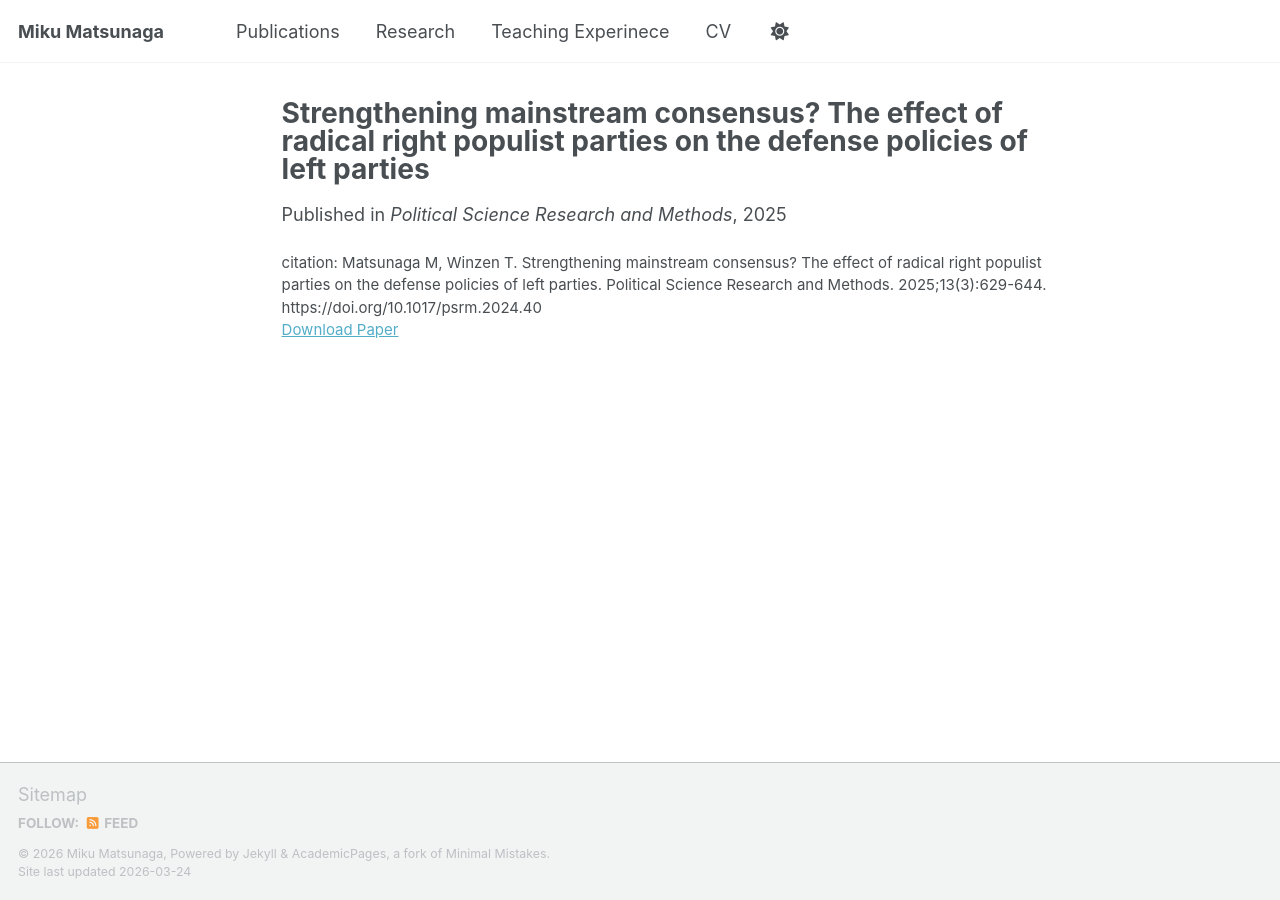
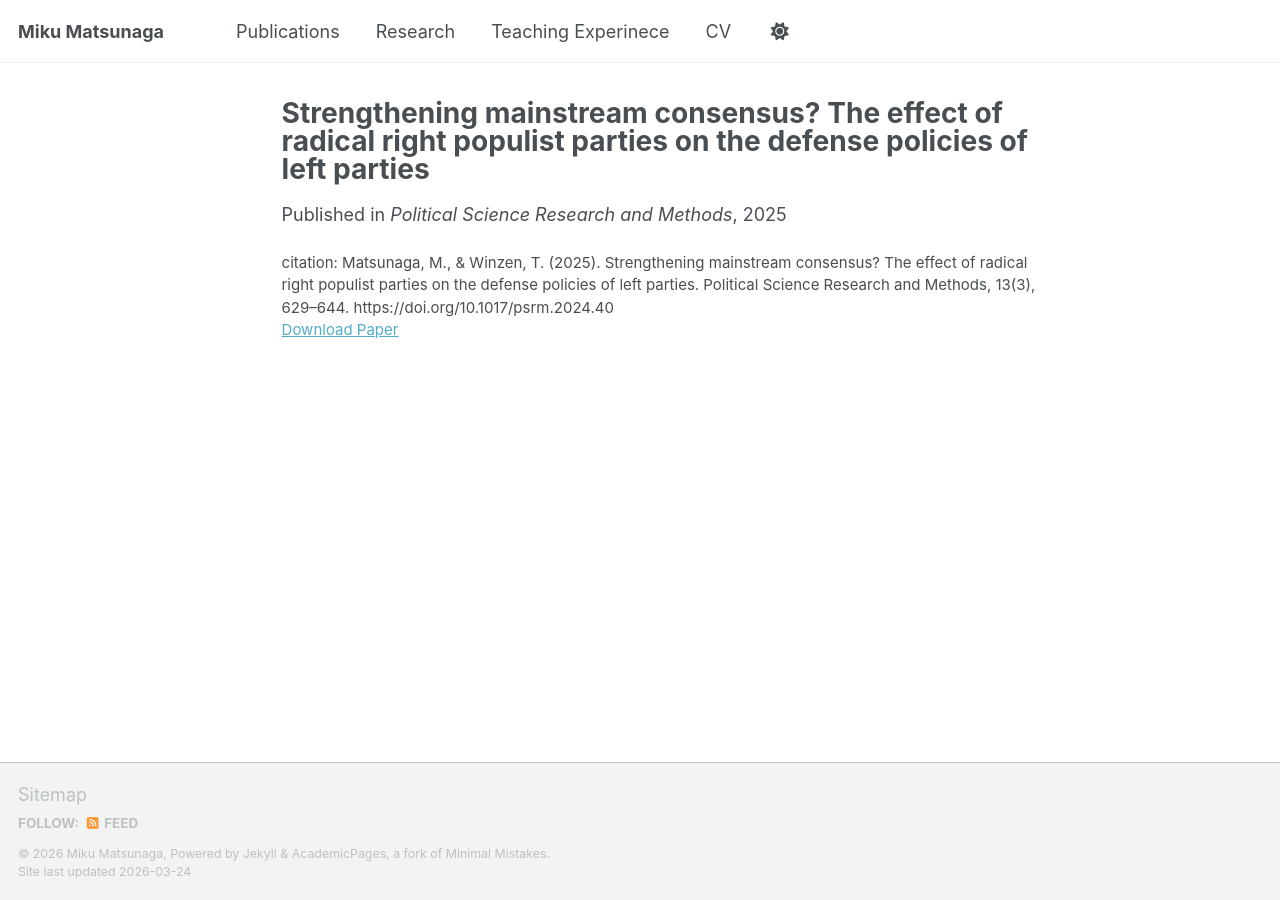
Before and after one commit to mikumatsunaga/mikumatsunaga.github.io, a Jekyll site: the page built from _publications/2010-10-01-paper-title-number-11.md, in a window 1280 px wide. Built offline with Jekyll 4.4.1, drawn with Linux system fonts in a browser that asks for light colours; a script bundle is joined from its source files by our own code; library files that are not in the unit come from our copies.

```diff
--- a/_publications/2010-10-01-paper-title-number-11.md
+++ b/_publications/2010-10-01-paper-title-number-11.md
@@ -6,5 +6,5 @@ permalink: /publication/2010-10-01-paper-title-number-11
 date: 2025-12-01
 venue: 'Political Science Research and Methods'
 paperurl: 'https://www.cambridge.org/core/journals/political-science-research-and-methods/article/strengthening-mainstream-consensus-the-effect-of-radical-right-populist-parties-on-the-defense-policies-of-left-parties/F65029B987DC84770D2E3A081925EF2A'
-citation: 'Matsunaga M, Winzen T. Strengthening mainstream consensus? The effect of radical right populist parties on the defense policies of left parties. Political Science Research and Methods. 2025;13(3):629-644. https://doi.org/10.1017/psrm.2024.40'
+citation: 'Matsunaga, M., & Winzen, T. (2025). Strengthening mainstream consensus? The effect of radical right populist parties on the defense policies of left parties. Political Science Research and Methods, 13(3), 629–644. https://doi.org/10.1017/psrm.2024.40'
 ---
```
